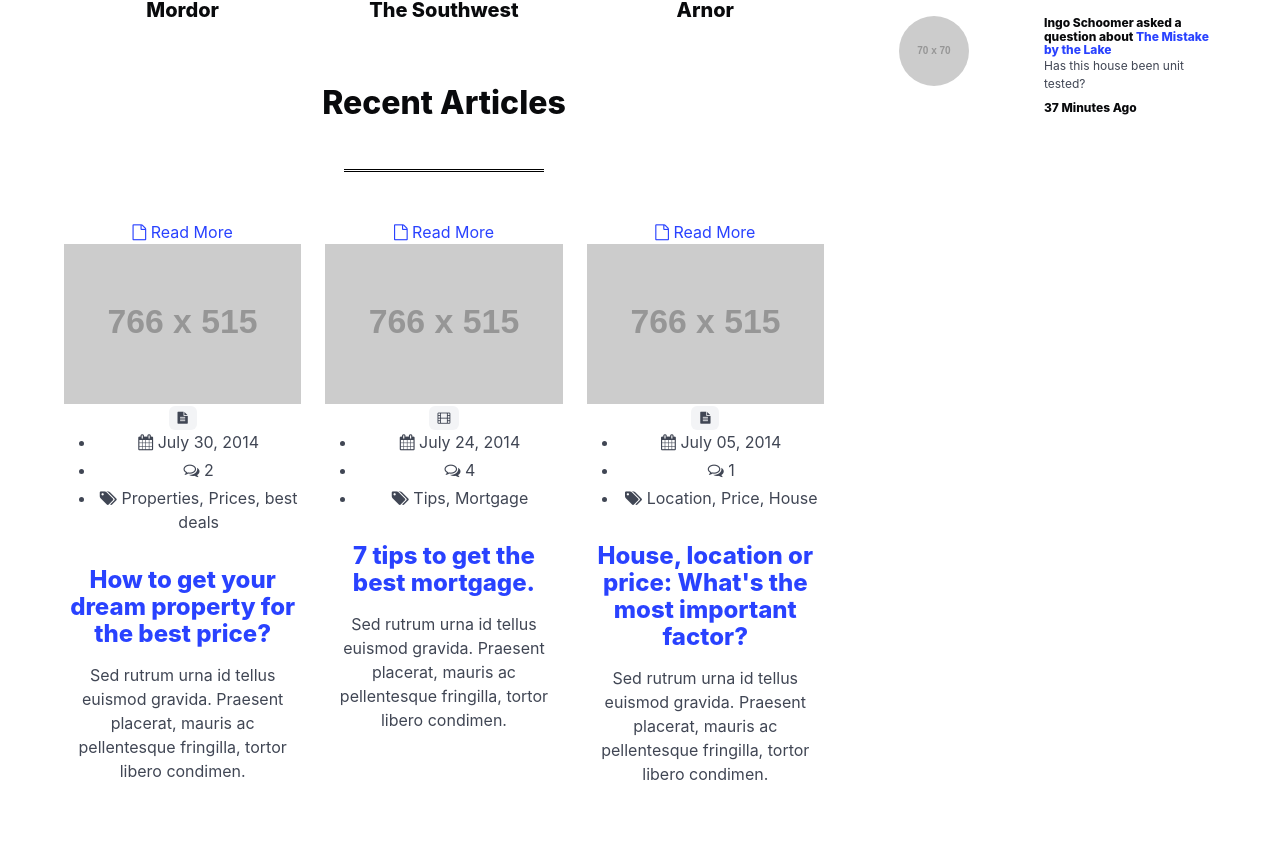
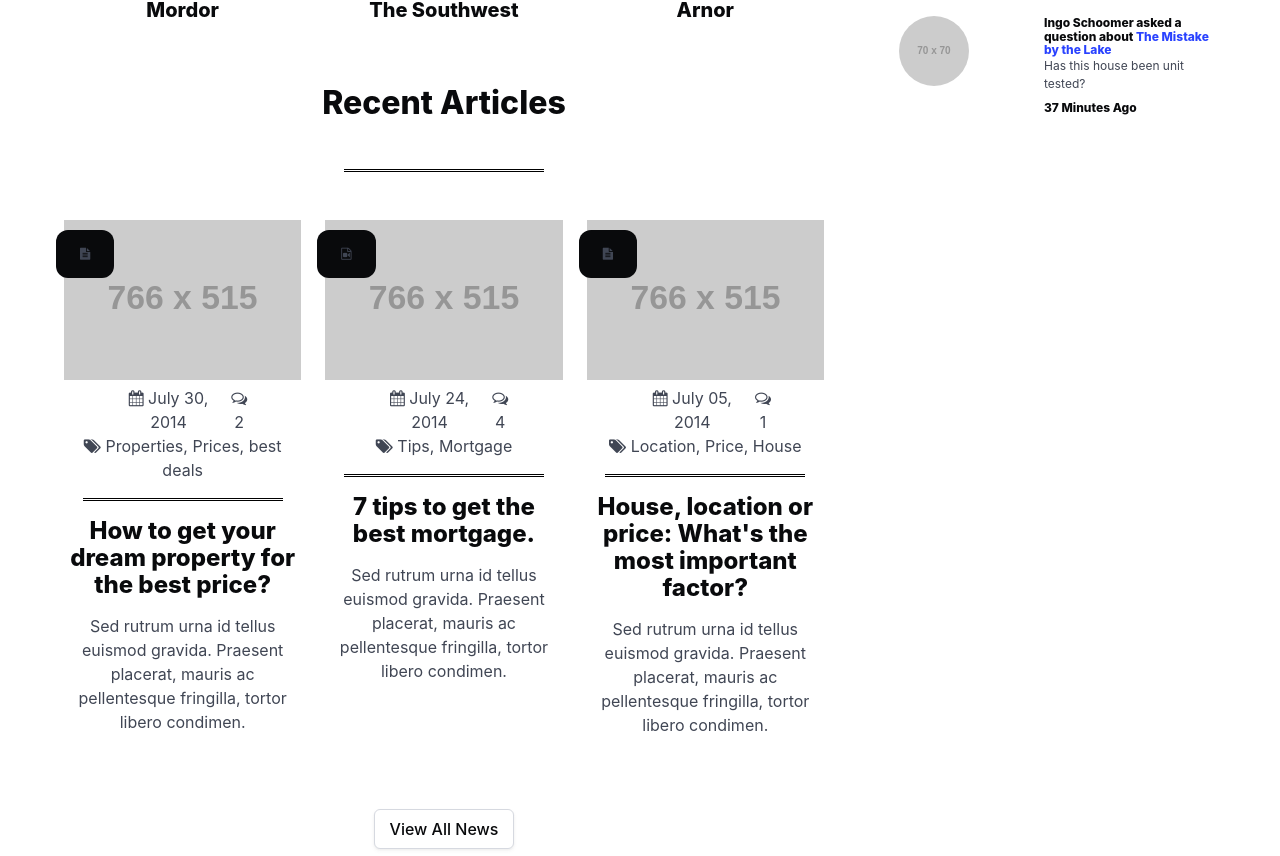
Before and after one commit to mickyreed/one-ring-rentals, a React (Create React App) app: page /home in a window 1280 px wide. Shown: the part 1871-2727 px from the top of the page. Built offline with nearby package versions, Linux system fonts and the light colour scheme.

Commit message:
feat(ArticlesCard): removed hardcoded values and pass in props and Cards - ArticlesCard.js & ArticlesCard.cs
Added useState hook and hover effect when hover over image shows button

```diff
--- /dev/null
+++ b/src/ArticlesCard.css
@@ -0,0 +1,41 @@
+.article-card {
+    position: relative;
+    z-index: 0;
+}
+
+.media-type {
+    position: absolute;
+    top: 10px;
+    left: 0px;
+    /*background: black;*/
+    /*color: white;*/
+    padding: 5px 10px;
+    border-radius: 3px 3px 3px 0px ;
+    z-index: -1; /* set z index to keep price tag on top of hover effect */
+}
+
+.media-type-wrap {
+    position: absolute;
+    top: 10px;
+    bottom: 10px;
+    left: -8px;
+    padding: 5px 10px;
+    border-radius: 12px;
+    z-index: 1; /* set z index to keep price tag on top of hover effect */
+}
+
+/* Overlay confined to image area */
+.overlay {
+    position: absolute;
+    top: 0;
+    left: 0;
+    width: 100%;
+    height: 100%;
+    background: rgba(0, 0, 0, 0.7); /* Transparent black */
+    opacity: 0; /* Set opacity to 0 until hovered */
+    border: 6px solid rgba(0, 0, 0, 0.9); /* Darker black border */
+}
+
+.article-card.hovered .overlay {
+    opacity: 0.8;
+}
--- /dev/null
+++ b/src/components/ArticlesCard.js
@@ -0,0 +1,68 @@
+/**
+ * Articles Card
+ *
+ * Articles Card class component for home page FeaturedProperties section
+ *
+ * FILE NAME:   ArticlesCard.js
+ * Location:    /src/components
+ * Created:     15/10/24
+ * Author:      Michael Reed 20056066@tafe.wa.edu.au
+ *
+ * TODO: create a Articles Card component needs the following:
+ *  props for title, summary, date, tags, image, link, mediaType
+ * TODO: do i need to use PropTypes?? https://www.geeksforgeeks.org/how-to-use-proptypes-for-type-checking-in-react-components/
+ *
+ */
+
+import React, { useState } from 'react';
+import 'bulma/css/bulma.css';
+import '../ArticlesCard.css';
+
+// REF: hovered state research
+// https://medium.com/@iamviveksi/how-to-animate-a-button-in-react-using-css-transitions-eca2f636a63
+const ArticlesCard =({ title, summary, date, tags, image, link, mediaType, commentsCount}) => {
+    const [isHovered, setIsHovered] = useState(false);
+    return (
+        <div>
+            <div className={`article-card ${isHovered ? 'hovered' : ''}`}
+                 onMouseEnter={() => setIsHovered(true)}
+                 onMouseLeave={() => setIsHovered(false)}>
+
+                <div className=" is-align-items-center">
+                    <img src={image} alt={title} className="article-image"/>
+                </div>
+                <div className="tag media-type-wrap has-background-black px-5 py-5"><i className={`${mediaType}`}></i>
+                    <span></span>
+                    <span></span>
+                </div>
+                <div className="overlay is-display-flex is-align-items-center has-text-centered">
+                    <a href={link} className="button has-background-transparent is-bordered has-text-warning mx-6 my-6">
+                        <button className="has-text black is-small has-text-centered"><i
+                            className={`${mediaType}`}></i> READ MORE
+                        </button>
+                    </a>
+                </div>
+            </div>
+            <div>
+                <div className="info-blog">
+                    <div className="top-info is-display-flex px-6">
+                        <div><i className="fa fa-calendar"></i> {date}</div>
+                        <div><i className="fa fa-comments-o"></i> {commentsCount}</div>
+                    </div>
+                    <div>
+                        <div>
+                            <i className="fa fa-tags"></i> {tags}
+                        </div>
+                    </div>
+                    <div className="double-underline has-text-center pl-0 pr-0"></div>
+
+                    <h4><a href={link} className="title is-4 has-text-black">{title}</a></h4>
+                    <p>{summary}</p>
+                </div>
+            </div>
+
+        </div>
+    )
+}
+
+export default ArticlesCard;
--- a/src/components/RecentArticles.js
+++ b/src/components/RecentArticles.js
@@ -19,9 +19,43 @@
  */
 import React from 'react';
 import 'bulma/css/bulma.css';
+import ArticlesCard from "./ArticlesCard";
 
 
 const RecentArticles = () => {
+
+    const articles = [
+        {title: "How to get your dream property for the best price?",
+            summary: "Sed rutrum urna id tellus euismod gravida. Praesent placerat, mauris ac pellentesque fringilla, tortor libero condimen.",
+            date: "July 30, 2014",
+            tags: "Properties, Prices, best deals",
+            image: "http://placehold.it/766x515",
+            link: "#",
+            mediaType: "fa fa-file-text",
+            commentsCount: "2"},
+        {title: "7 tips to get the best mortgage.",
+            summary: "Sed rutrum urna id tellus euismod gravida. Praesent placerat, mauris ac pellentesque fringilla, tortor libero condimen.",
+            date: "July 24, 2014",
+            tags: "Tips, Mortgage",
+            image: "http://placehold.it/766x515",
+            link: "#",
+            mediaType: "fa fa-file-video",
+            commentsCount: "4"},
+        {title: "House, location or price: What's the most important factor?",
+            summary: "Sed rutrum urna id tellus euismod gravida. Praesent placerat, mauris ac pellentesque fringilla, tortor libero condimen.",
+            date: "July 05, 2014",
+            tags: "Location, Price, House",
+            image: "http://placehold.it/766x515",
+            link: "#",
+            mediaType: "fa fa-file-text",
+            commentsCount: "1"},
+        ];
+
+    // Split into 3 columns using slice()
+    const column1 = articles.slice(0, 1); // First 1 items
+    const column2 = articles.slice(1, 2); // Next 1 items
+    const column3 = articles.slice(2, 3); // Last 1 items
+
     return (
         <div>
             <h3 className="title is-3 has-text-black mt-6 mb-6">Recent Articles</h3>
@@ -31,90 +65,19 @@ const RecentArticles = () => {
 
                 <div className="columns">
                     <div className="column is-one-third">
-                    <div className="image">
-                        <a href="#">
-                                      <span className="btn btn-default"
-                                      ><i className="fa fa-file-o"></i> Read More</span
-                                      >
-                        </a>
-                        <img src="http://placehold.it/766x515" alt=""/>
-                    </div>
-                    <div className="tag"><i className="fa fa-file-text"></i></div>
-                    <div className="info-blog">
-                        <ul className="top-info">
-                            <li><i className="fa fa-calendar"></i> July 30, 2014</li>
-                            <li><i className="fa fa-comments-o"></i> 2</li>
-                            <li>
-                                <i className="fa fa-tags"></i> Properties, Prices, best
-                                deals
-                            </li>
-                        </ul>
-                        <h3>
-                            <a href="#"
-                            >How to get your dream property for the best price?</a
-                            >
-                        </h3>
-                        <p>
-                            Sed rutrum urna id tellus euismod gravida. Praesent
-                            placerat, mauris ac pellentesque fringilla, tortor libero
-                            condimen.
-                        </p>
-                    </div>
+                        {column1.map((article, index) => (
+                            <ArticlesCard key={index} {...article} />
+                        ))}
                     </div>
                     <div className="column is-one-third">
-                    <div className="image">
-                        <a href="#">
-                                      <span className="btn btn-default"
-                                      ><i className="fa fa-file-o"></i> Read More</span
-                                      >
-                        </a>
-                        <img src="http://placehold.it/766x515" alt=""/>
-                    </div>
-                    <div className="tag"><i className="fa fa-film"></i></div>
-                    <div className="info-blog">
-                        <ul className="top-info">
-                            <li><i className="fa fa-calendar"></i> July 24, 2014</li>
-                            <li><i className="fa fa-comments-o"></i> 4</li>
-                            <li><i className="fa fa-tags"></i> Tips, Mortgage</li>
-                        </ul>
-                        <h3>
-                            <a href="#">7 tips to get the best mortgage.</a>
-                        </h3>
-                        <p>
-                            Sed rutrum urna id tellus euismod gravida. Praesent
-                            placerat, mauris ac pellentesque fringilla, tortor libero
-                            condimen.
-                        </p>
-                    </div>
+                        {column2.map((article, index) => (
+                            <ArticlesCard key={index} {...article} />
+                        ))}
                     </div>
                     <div className="column is-one-third">
-                    <div className="image">
-                        <a href="#">
-                                      <span className="btn btn-default"
-                                      ><i className="fa fa-file-o"></i> Read More</span
-                                      >
-                        </a>
-                        <img src="http://placehold.it/766x515" alt=""/>
-                    </div>
-                    <div className="tag"><i className="fa fa-file-text"></i></div>
-                    <div className="info-blog">
-                        <ul className="top-info">
-                            <li><i className="fa fa-calendar"></i> July 05, 2014</li>
-                            <li><i className="fa fa-comments-o"></i> 1</li>
-                            <li><i className="fa fa-tags"></i> Location, Price, House</li>
-                        </ul>
-                        <h3>
-                            <a href="#"
-                            >House, location or price: What's the most important
-                                factor?</a
-                            >
-                        </h3>
-                        <p>
-                            Sed rutrum urna id tellus euismod gravida. Praesent
-                            placerat, mauris ac pellentesque fringilla, tortor libero
-                            condimen.
-                        </p>
-                    </div>
+                        {column3.map((article, index) => (
+                            <ArticlesCard key={index} {...article} />
+                        ))}
                     </div>
                 </div>
 
```
Lines whose indentation alone changed are shown as unchanged.
